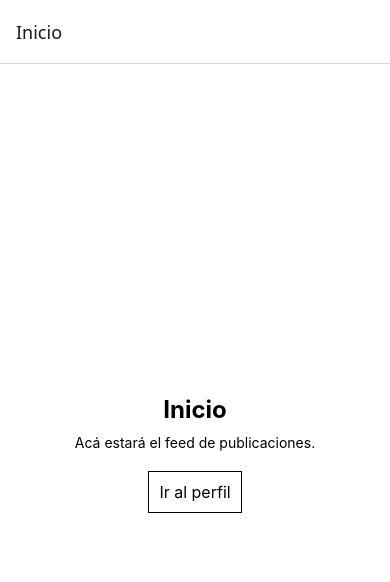
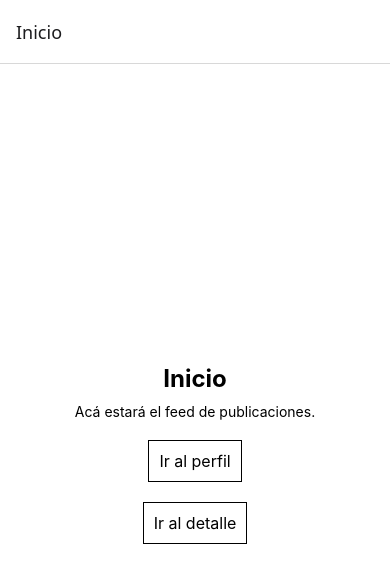
Before and after one commit to CanelaLedezma/Clon-m-vil-de-Instagram, a React Native app: screen /Inicio in a window 390 px wide. Shown: the top 582 px of the page. Built offline with nearby package versions, Linux system fonts and the light colour scheme.

Commit message:
Agrego navegacion desde Inicio

```diff
--- a/app/pantallas/Inicio.js
+++ b/app/pantallas/Inicio.js
@@ -14,6 +14,11 @@ function Inicio({ navigation }) {
       >
         <Text style={estilos.textoBoton}>Ir al perfil</Text>
       </Pressable>
+      <Pressable
+    style={estilos.boton}
+    onPress={() => navigation.navigate('DetallePublicacion')}>
+    <Text style={estilos.textoBoton}>Ir al detalle</Text>
+  </Pressable>
     </SafeAreaView>
   );
 }
```
